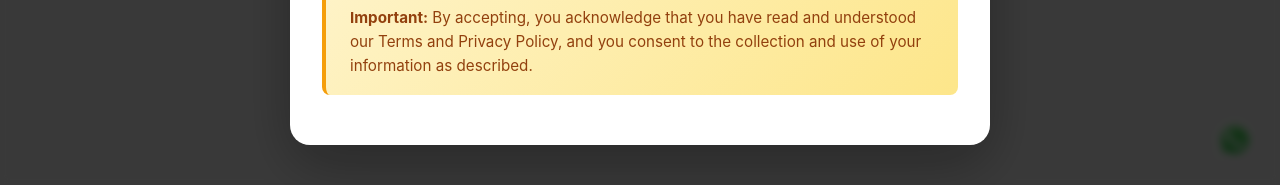
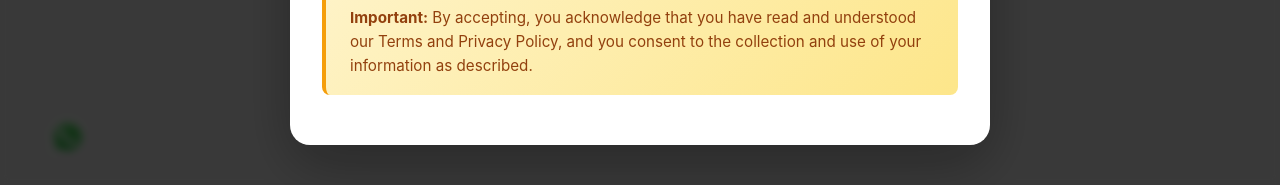
Before and after one commit to 1rn19cs003/ZeroVitiligo-fe, a Next.js app: page /login in a window 1280 px wide. Shown: the part 615-800 px from the top of the page. Built offline with nearby package versions, Linux system fonts and the light colour scheme; no server answers.

Commit message:
added whp icon to the left side

```diff
--- a/app/styles.module.css
+++ b/app/styles.module.css
@@ -102,13 +102,19 @@
 
 .whatsappFloat {
   position: fixed;
+  left: 0;
   bottom: 20px;
-  right: 20px;
+  width: 58px;
+  height: 58px;
+  padding: 3rem;
   z-index: 9999;
-  display: flex;
   align-items: center;
   justify-content: center;
-  padding: 5px;
+}
+
+.whatsappFloat:hover {
+  cursor: pointer;
+  display: block;
 }
 
 .whatsappIcon {
```
